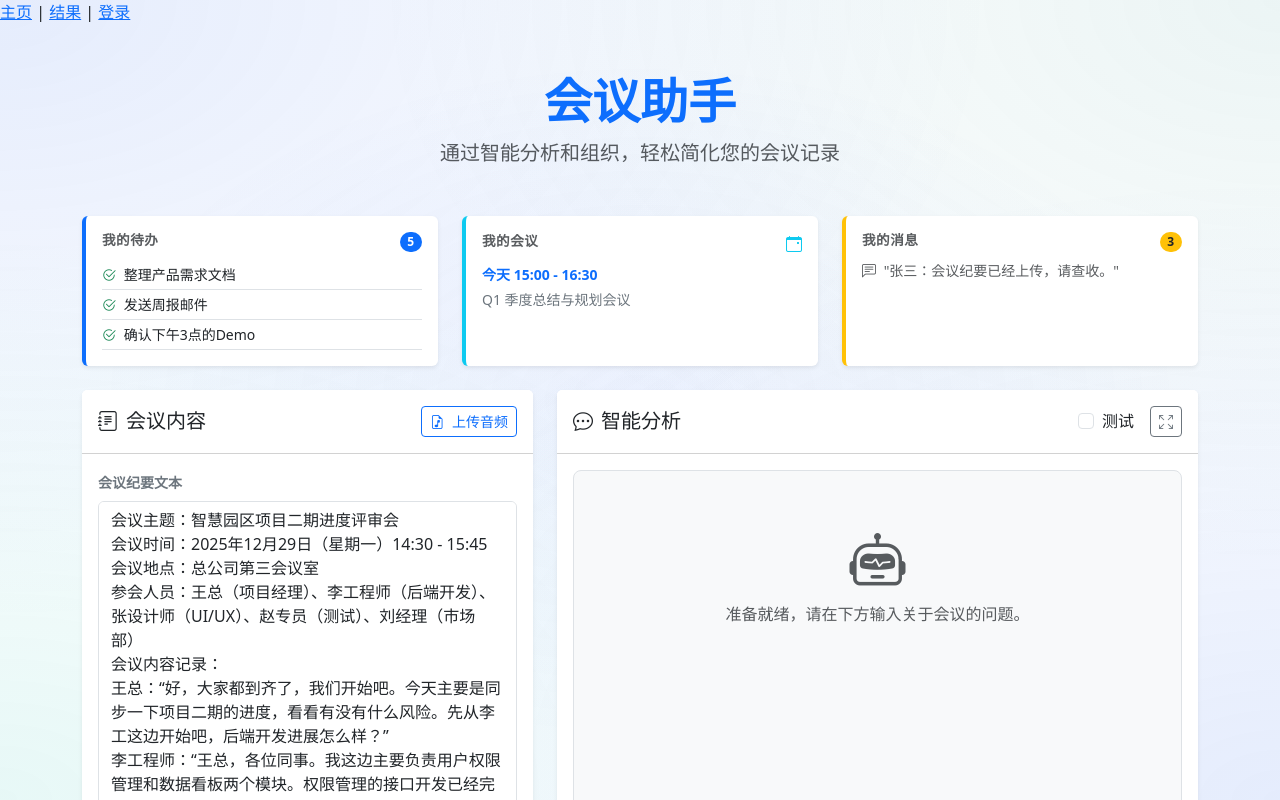
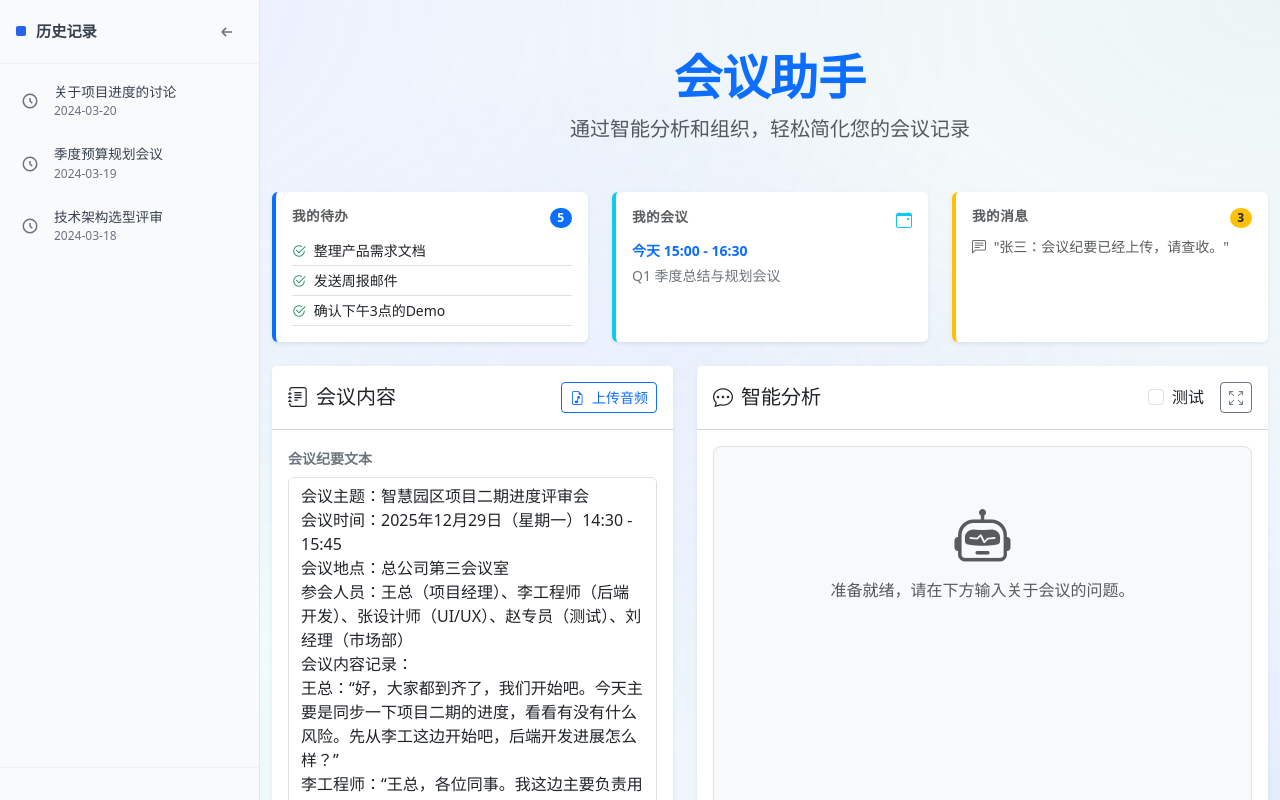
Before and after one commit to U53runKn0w/MeetingAssistant, a Vue app in the folder front/: page / in a window 1280 px wide. Shown: the top 800 px of the page. Built offline with nearby package versions, Linux system fonts and the light colour scheme.

Commit message:
修复命名错误，增加侧边栏框架

```diff
--- a/front/src/App.vue
+++ b/front/src/App.vue
@@ -3,11 +3,11 @@
 </script>
 
 <template>
-  <nav>
-    <router-link to="/">主页</router-link> |
-    <router-link to="/result">结果</router-link> |
-    <router-link to="/login">登录</router-link>
-  </nav>
+<!--  <nav>-->
+<!--    <router-link to="/">主页</router-link> |-->
+<!--    <router-link to="/result">结果</router-link> |-->
+<!--    <router-link to="/login">登录</router-link>-->
+<!--  </nav>-->
 
   <router-view></router-view>
 </template>
--- /dev/null
+++ b/front/src/components/Sidebar.vue
@@ -0,0 +1,215 @@
+<template>
+  <div class="sidebar-wrapper" :class="{ 'is-collapsed': isCollapsed }">
+    <div class="sidebar-header">
+      <div class="brand-area" v-show="!isCollapsed">
+        <div class="logo-dot"></div>
+        <span class="brand-title">历史记录</span>
+      </div>
+
+      <button class="menu-toggle" @click="isCollapsed = !isCollapsed" :title="isCollapsed ? '展开' : '收起'">
+        <svg v-if="isCollapsed" viewBox="0 0 24 24" width="20" height="20" fill="none" stroke="currentColor"
+             stroke-width="2">
+          <path d="M4 6h16M4 12h16M4 18h16"/>
+        </svg>
+        <svg v-else viewBox="0 0 24 24" width="20" height="20" fill="none" stroke="currentColor" stroke-width="2">
+          <path d="M11 17l-5-5m0 0l5-5m-5 5h12"/>
+        </svg>
+      </button>
+    </div>
+
+    <div class="sidebar-content">
+      <div class="list-group">
+        <div
+            v-for="item in history"
+            :key="item.id"
+            class="nav-item"
+            :class="{ 'centered': isCollapsed }"
+        >
+          <div class="nav-icon" v-show="!isCollapsed">
+            <svg viewBox="0 0 24 24" width="18" height="18" fill="none" stroke="currentColor" stroke-width="2">
+              <path d="M12 8v4l3 3m6-3a9 9 0 1 1-18 0 9 9 0 0 1 18 0z"/>
+            </svg>
+          </div>
+          <div class="nav-text" v-show="!isCollapsed">
+            <div class="title">{{ item.title }}</div>
+            <div class="date">{{ item.date }}</div>
+          </div>
+          <div class="tooltip" v-if="isCollapsed">{{ item.title }}</div>
+        </div>
+      </div>
+    </div>
+
+    <div class="sidebar-footer" v-show="!isCollapsed">
+    </div>
+  </div>
+</template>
+
+<script setup>
+import {ref} from 'vue';
+
+const isCollapsed = ref(false);
+
+// 模拟数据
+const history = ref([
+  {id: 1, title: '关于项目进度的讨论', date: '2024-03-20'},
+  {id: 2, title: '季度预算规划会议', date: '2024-03-19'},
+  {id: 3, title: '技术架构选型评审', date: '2024-03-18'},
+]);
+</script>
+
+<style scoped>
+.sidebar-wrapper {
+  --sb-bg: #f9fafb;
+  --sb-hover: #eceef2;
+  --sb-active: #e2e4e9;
+  --primary: #2563eb;
+  --text-main: #374151;
+  --text-dim: #6b7280;
+
+  width: 260px;
+  height: 100vh;
+  background-color: var(--sb-bg);
+  border-right: 1px solid #e5e7eb;
+  display: flex;
+  flex-direction: column;
+  transition: width 0.3s cubic-bezier(0.4, 0, 0.2, 1);
+  position: relative;
+}
+
+.sidebar-wrapper.is-collapsed {
+  width: 64px;
+}
+
+/* Header 融合设计 */
+.sidebar-header {
+  height: 64px;
+  display: flex;
+  align-items: center;
+  justify-content: space-between;
+  padding: 0 16px;
+  border-bottom: 1px solid rgba(0, 0, 0, 0.04);
+}
+
+.brand-area {
+  display: flex;
+  align-items: center;
+  gap: 10px;
+}
+
+.logo-dot {
+  width: 10px;
+  height: 10px;
+  background: var(--primary);
+  border-radius: 2px;
+}
+
+.brand-title {
+  font-weight: 600;
+  font-size: 0.95rem;
+  color: var(--text-main);
+}
+
+/* 按钮一体化 */
+.menu-toggle {
+  width: 32px;
+  height: 32px;
+  border: none;
+  background: transparent;
+  border-radius: 6px;
+  color: var(--text-dim);
+  cursor: pointer;
+  display: flex;
+  align-items: center;
+  justify-content: center;
+  transition: background 0.2s;
+}
+
+.sidebar-wrapper.is-collapsed .menu-toggle {
+  margin: 0 auto;
+}
+
+.menu-toggle:hover {
+  background: var(--sb-hover);
+  color: var(--text-main);
+}
+
+/* 列表项优化 */
+.sidebar-content {
+  flex: 1;
+  overflow-y: auto;
+  padding: 8px;
+}
+
+.nav-item {
+  position: relative;
+  display: flex;
+  align-items: center;
+  padding: 10px;
+  margin-bottom: 4px;
+  border-radius: 8px;
+  cursor: pointer;
+  transition: all 0.2s;
+  color: var(--text-main);
+}
+
+.nav-item:hover {
+  background: var(--sb-hover);
+}
+
+.nav-item.centered {
+  justify-content: center;
+  padding: 10px 0;
+}
+
+.nav-icon {
+  min-width: 24px;
+  display: flex;
+  justify-content: center;
+  color: var(--text-dim);
+}
+
+.nav-text {
+  margin-left: 12px;
+  overflow: hidden;
+}
+
+.title {
+  font-size: 0.85rem;
+  font-weight: 500;
+  white-space: nowrap;
+  text-overflow: ellipsis;
+  overflow: hidden;
+}
+
+.date {
+  font-size: 0.75rem;
+  color: var(--text-dim);
+}
+
+/* 底部设计 */
+.sidebar-footer {
+  padding: 16px;
+  border-top: 1px solid rgba(0, 0, 0, 0.04);
+  font-size: 0.7rem;
+  color: var(--text-dim);
+}
+
+/* 简单的 Tooltip 效果 */
+.nav-item:hover .tooltip {
+  display: block;
+}
+
+.tooltip {
+  display: none;
+  position: absolute;
+  left: 100%;
+  margin-left: 10px;
+  background: #333;
+  color: white;
+  padding: 4px 8px;
+  border-radius: 4px;
+  font-size: 12px;
+  white-space: nowrap;
+  z-index: 100;
+}
+</style>
--- a/front/src/views/HomeView.vue
+++ b/front/src/views/HomeView.vue
@@ -1,4 +1,8 @@
 <template>
+  <div class="d-flex min-vh-100">
+    <Sidebar />
+
+    <div class="flex-grow-1 overflow-auto">
       <div class="container mt-5 mb-5">
         <header class="text-center mb-5">
           <h1 class="display-5 fw-bold text-primary">会议助手</h1>
@@ -13,6 +17,8 @@
           <ChatButtons></ChatButtons>
         </div>
       </div>
+    </div>
+  </div>
 </template>
 
 <script setup>
@@ -20,6 +26,12 @@ import Mine from "@/components/Mine.vue";
 import MeetingInput from "@/components/MeetingInput.vue";
 import ChatBox from "@/components/ChatBox.vue";
 import ChatButtons from "@/components/ChatButtons.vue";
+import Sidebar from "@/components/Sidebar.vue";
 </script>
 
-<style scoped></style>
+<style scoped>
+body {
+  margin: 0;
+  //background-color: #ffffff;
+}
+</style>
```
Also changed, not shown: 1 other file (tests, documents, lock files or other folders). Lines whose indentation alone changed are shown as unchanged.
